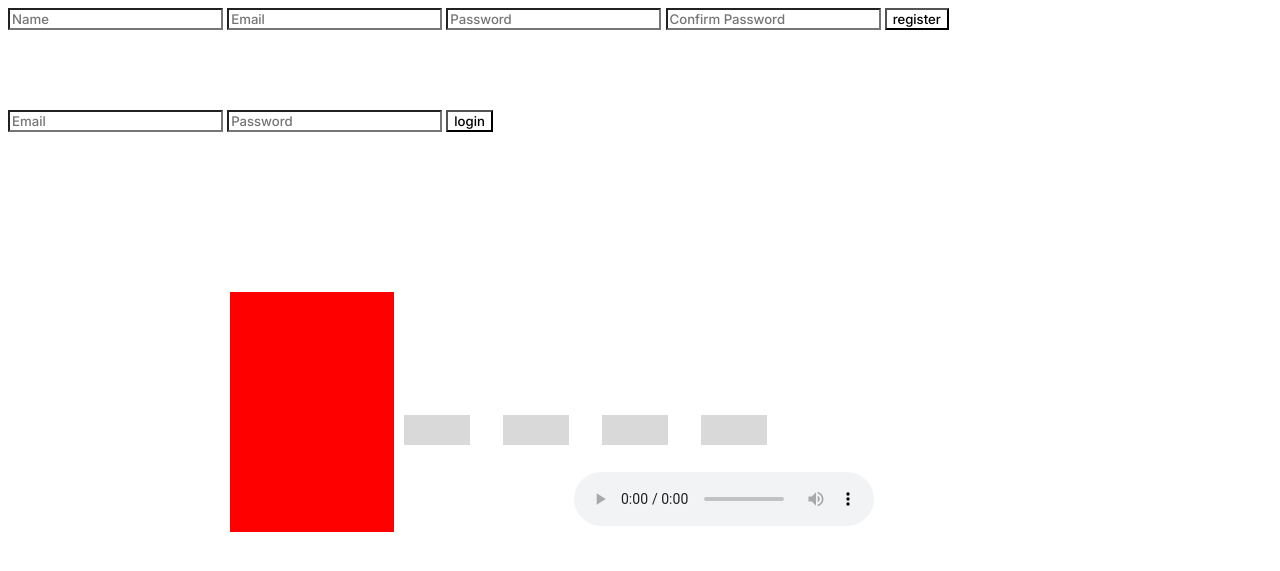
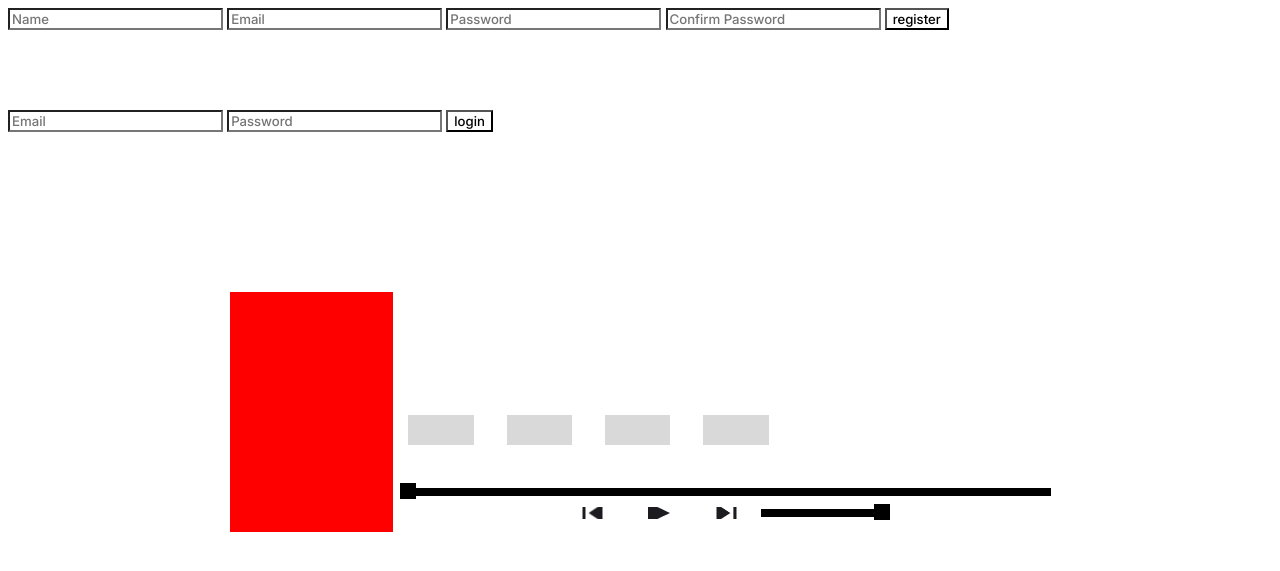
Before and after one commit to maguzzz/CloudSound, a PHP site: page / in a window 1280 px wide. Shown: the top 571 px of the page. Run offline with PHP 8.4, Linux system fonts and the light colour scheme; tables that the repository leaves empty or names only in its code hold one stand-in row (values such as "Sample post").

Commit message:
added music player

```diff
--- a/Css/main.css
+++ b/Css/main.css
@@ -39,6 +39,7 @@
 #titleAndSoContainer {
     width: 80%;
     height: 100%;
+    padding-left: 5px;
 }
 
 #titleAndDate{
@@ -98,12 +99,109 @@
 
 }
 
+
+
+
+/* Player */
+
 #playerContainer {
     display: flex;
     justify-content: center;
     height: 25%;
+    width: 100%;
 }
 
-#player {
+#audioControls {
+    width: 100%;
+    display: flex;
+    justify-content: center;
+    align-items: center;
+    flex-direction: column;
+    gap: 15%;
 
 }
+
+#seekSliderContainer {
+    width: 100%;
+    display: flex;
+    justify-content: center;
+}
+
+#seekSlider {
+    width: 100%;
+}
+
+input[type="range"] {
+    -webkit-appearance: none;
+    appearance: none;
+    background: transparent;
+    cursor: pointer;
+}
+
+input[type="range"]::-webkit-slider-runnable-track {
+    background: black;
+    height: 0.5rem;
+}
+
+input[type="range"]::-moz-range-track {
+    background: black;
+    height: 0.5rem;
+}
+
+input[type="range"]::-webkit-slider-thumb {
+    -webkit-appearance: none;
+    appearance: none;
+    margin-top: -5px;
+    background-color: black;
+    height: 1rem;
+    width: 1rem;
+}
+
+
+input[type="range"]::-moz-range-thumb {
+    border: none;
+    border-radius: 0;
+    background-color: black;
+    height: 1rem;
+    width: 1rem;
+}
+
+
+
+
+
+
+
+
+#playIcon{
+    width: 5em;
+    border: none;
+    background-image: url(../Resources/Icons/Play.png);
+    background-repeat: no-repeat;
+    background-position: center;
+}
+
+#buttonsAndVolume{
+    width: 100%;
+    display: flex;
+    justify-content: center;
+}
+
+#SecForward {
+    width: 5em;
+    border: none;
+    background-image: url(../Resources/Icons/Forward.png);
+    background-repeat: no-repeat;
+    background-position: center;
+
+}
+
+
+#SecBack {
+    width: 5em;
+    border: none;
+    background-image: url(../Resources/Icons/Back.png);
+    background-repeat: no-repeat;
+    background-position: center;
+
+}
--- /dev/null
+++ b/Js/audioplayer.js
@@ -0,0 +1,75 @@
+
+let state = 'play';
+
+const audio = document.querySelector('audio');
+const seekSlider = document.getElementById('seekSlider');
+const volumeSlider = document.getElementById('volumeSlider')
+const back = document.getElementById('SecBack');
+const forward = document.getElementById('SecForward');
+const playButton = document.getElementById('playIcon');
+let currentTime = null;
+
+const setSliderMax = () => {
+    seekSlider.max = Math.floor(audio.duration);
+}
+
+const calculateTime = (secs) => {
+    const minutes = Math.floor(secs / 60);
+    const seconds = Math.floor(secs % 60);
+    const returnedSeconds = seconds < 10 ? `0${seconds}` : `${seconds}`;
+    return `${minutes}:${returnedSeconds}`;
+}
+
+playButton.addEventListener('click', () => {
+    console.log('Button clicked');
+    console.log('Current state:', state);
+
+    if (state === 'play') {
+        audio.play();
+        state = 'pause';
+        playButton.style.backgroundImage = "url('./Resources/Icons/Pause.png')";
+    } else {
+        audio.pause();
+        state = 'play';
+        playButton.style.backgroundImage = "url('./Resources/Icons/Play.png')";
+    }
+
+    playButton.style.backgroundRepeat = "no-repeat";
+    playButton.style.backgroundPosition = "center";
+    playButton.style.backgroundSize = "contain";
+});
+
+
+back.addEventListener('click', () => {
+    audio.currentTime -= 10;
+});
+
+forward.addEventListener('click', () => {
+    audio.currentTime += 10;
+});
+
+
+seekSlider.addEventListener('input', () => {
+    currentTime = calculateTime(seekSlider.value);
+
+});
+
+seekSlider.addEventListener('input', () => {
+    audio.currentTime = seekSlider.value;
+});
+
+audio.addEventListener('timeupdate', () => {
+    seekSlider.value = Math.floor(audio.currentTime);
+});
+
+
+volumeSlider.addEventListener('input', (e) => {
+
+    const value = e.target.value;
+    audio.volume = value / 100;
+});
+
+audio.addEventListener('loadedmetadata', () => {
+
+    setSliderMax();
+});
--- a/Views/main.php
+++ b/Views/main.php
@@ -5,6 +5,7 @@
     <meta charset="UTF-8">
     <meta name="viewport" content="width=device-width, initial-scale=1.0">
     <link rel="stylesheet" href="Css/main.css">
+
     <title>Document</title>
 </head>
 
@@ -35,7 +36,9 @@
             <?php foreach ($songs as $song): ?>
 
                 <div id="playerBorder">
-                    <div id="playerAlbumCover" style="background-image: url('<?php echo htmlspecialchars($song['songImage']); ?>');"></div>
+                    <div id="playerAlbumCover"
+                        style="background-image: url('<?php echo htmlspecialchars($song['songImage']); ?>');">
+                    </div>
 
                     <div id="titleAndSoContainer">
                         <div id="titleAndDate">
@@ -52,11 +55,25 @@
                                 <div id="tag"><?php echo htmlspecialchars($song['songFeatures']); ?></div>
                                 <div id="tag"><?php echo htmlspecialchars($song['songProducer']); ?></div>
                             </div>
+
                             <div id="playerContainer">
-                                <audio id="player" controls>
-                                    <source src="Songs/Song/song1.mp3" type="audio/mpeg">
-                                </audio>
+                                <div id="audioControls">
+                                    <div id="seekSliderContainer">
+                                        <input type="range" id="seekSlider" value="0">
+                                    </div>
+                                    <div id="buttonsAndVolume">
+                                        <audio src="./Songs/Song/ss.mp3" preload="metadata" loop></audio>
+                                        <button id="SecBack" ></button>
+                                        <button id="playIcon" value="Play"></button>
+                                        <button id="SecForward" ></button>
+                                        <input type="range" id="volumeSlider" value="100">
+
+                                    </div>
+
+                                </div>
                             </div>
+
+
                         </div>
 
                     </div>
@@ -67,6 +84,7 @@
             <p>No songs available.</p>
         <?php endif; ?>
     </div>
+    <script src="./Js/audioplayer.js" ></script>
 </body>
 
 </html>
```
Also changed, not shown: Resources/Icons/Back.png (added), Resources/Icons/Forward.png (added), Resources/Icons/Pause.png (added), Resources/Icons/Play.png (added), Songs/3/unnamed.jpg (added), Songs/4/ebn.jpg (added), Songs/5/ab67616d00001e023b494c1b464d41ef641de442.jpg (added), Songs/6/ebn.jpg (added), 2 other files.
